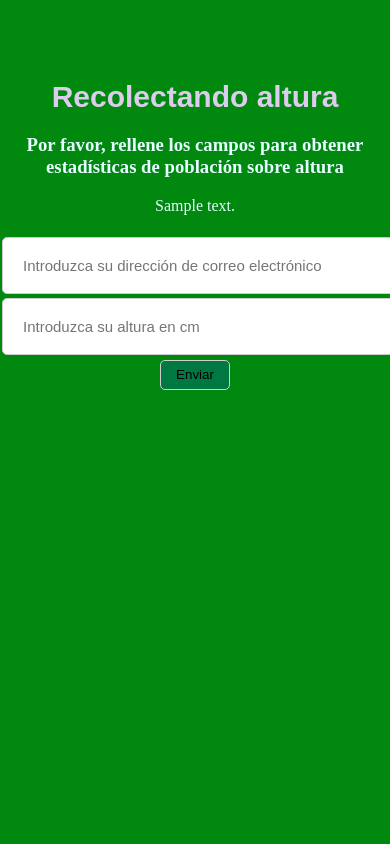
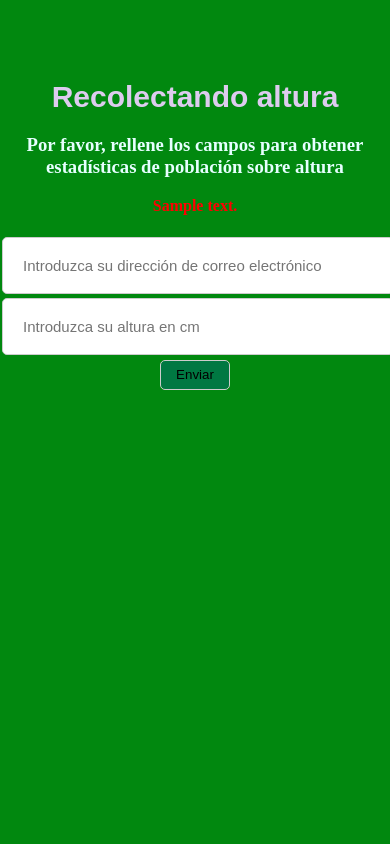
Before and after one commit to DouglasAC/Data-Collector, a Flask app: template templates/index.html in a window 390 px wide. Run offline with Flask 3, Linux system fonts and the light colour scheme; the template is opened without the code that fills it: most values are stand-ins (such as "Sample title", 1, 10 or a date in 2020).

Commit message:
Agregar estilo para mensajes de error y mejorar la responsividad en la página principal

```diff
--- a/static/main.css
+++ b/static/main.css
@@ -50,3 +50,9 @@ html, body {
     color: #ffffff;
     margin-top: 80px;
 }
+
+.message {
+    color: red;
+    font-weight: bold;
+    margin-top: 10px;
+}
--- a/templates/index.html
+++ b/templates/index.html
@@ -1,6 +1,7 @@
 <!DOCTYPE html>
 <html lang = "es">
     <meta charset="UTF-8">
+    <meta name="viewport" content="width=device-width, initial-scale=1.0">
     <title>Aplicación de recopilación de datos</title>
     <head>
         <link rel="stylesheet" type="text/css" href="../static/main.css">
```
